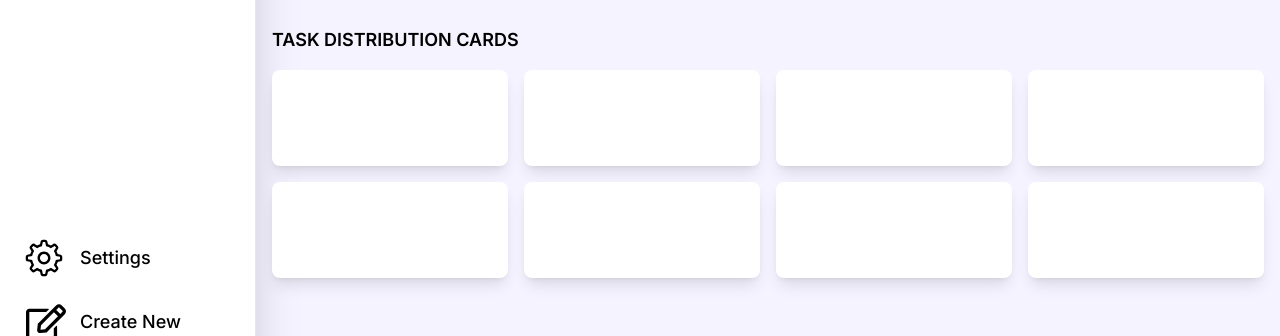
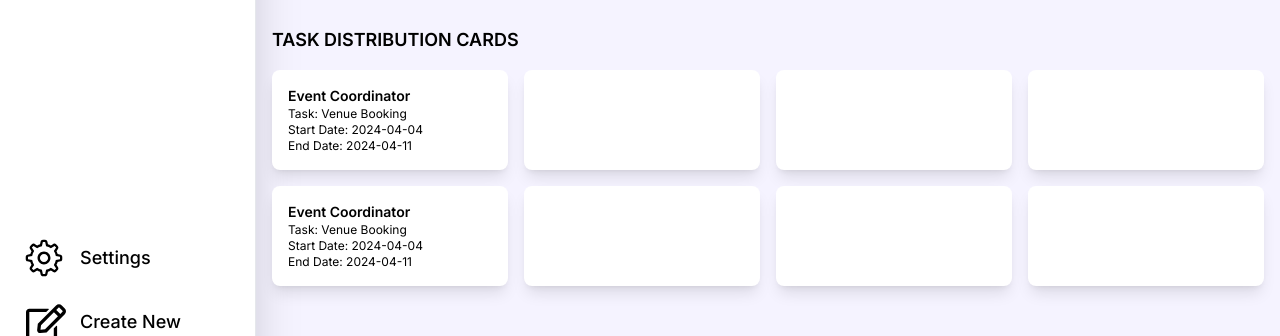
Before and after one commit to BonarSs/ProScheduler, a Next.js app in the folder frontend/: page /dashboard in a window 1280 px wide. Shown: the part 434-770 px from the top of the page. Built offline with nearby package versions, Linux system fonts and the light colour scheme; no server answers.

Commit message:
content of task

```diff
--- a/frontend/src/app/dashboard/page.js
+++ b/frontend/src/app/dashboard/page.js
@@ -26,7 +26,7 @@ export default function Dashboard() {
       <Navbar />
       <div className="flex flex-1 mt-16 overflow-hidden"> {/* Tambahkan margin-top untuk memberi ruang di bawah navbar */}
         <SideBar loadProject={loadDataProject} />
-        <main className="flex-1 p-4 overflow-auto ">
+        <main className="flex-1 p-4 overflow-auto">
           <div className="flex justify-between items-center mb-4">
             <select className="border p-2 rounded">
               <option>Sprint 1</option>
@@ -47,23 +47,22 @@ export default function Dashboard() {
             <div className="flex flex-col space-y-2">
               <div className="flex items-center space-x-2 bg-white p-2 rounded-full shadow">
                 <div className="w-9 h-9 bg-purple-500 rounded-full"></div>
-                {/* Hidden text */}
               </div>
               <div className="flex items-center space-x-2 bg-white p-2 rounded-full shadow">
                 <div className="w-9 h-9 bg-blue-500 rounded-full"></div>
-                <span className="text-sm font-semibold opacity-0">UI/UX Designer 1</span> {/* Hidden text */}
+                <span className="text-sm font-semibold opacity-0">UI/UX Designer 1</span>
               </div>
               <div className="flex items-center space-x-2 bg-white p-2 rounded-full shadow">
                 <div className="w-9 h-9 bg-pink-500 rounded-full"></div>
-                <span className="text-sm font-semibold opacity-0">Front end Programmer</span> {/* Hidden text */}
+                <span className="text-sm font-semibold opacity-0">Front end Programmer</span>
               </div>
               <div className="flex items-center space-x-2 bg-white p-2 rounded-full shadow">
                 <div className="w-9 h-9 bg-cyan-500 rounded-full"></div>
-                <span className="text-sm font-semibold opacity-0">UI/UX Designer 2</span> {/* Hidden text */}
+                <span className="text-sm font-semibold opacity-0">UI/UX Designer 2</span>
               </div>
               <div className="flex items-center space-x-2 bg-white p-2 rounded-full shadow">
                 <div className="w-9 h-9 bg-purple-300 rounded-full"></div>
-                <span className="text-sm font-semibold opacity-0">Back end Programmer</span> {/* Hidden text */}
+                <span className="text-sm font-semibold opacity-0">Back end Programmer</span>
               </div>
             </div>
             <div className="flex-1">
@@ -80,22 +79,24 @@ export default function Dashboard() {
           <div className="mb-4 mt-2">
             <div className="text-lg font-semibold mb-4">TASK DISTRIBUTION CARDS</div>
             <div className="grid grid-cols-4 gap-4">
-              <div className="bg-white rounded-lg shadow-lg p-12">
+              <div className="bg-white rounded-lg shadow-lg p-4">
+                <div className="text-sm font-semibold">Event Coordinator</div>
+                <div className="text-xs">Task: Venue Booking</div>
+                <div className="text-xs">Start Date: 2024-04-04</div>
+                <div className="text-xs">End Date: 2024-04-11</div>
               </div>
-              <div className="bg-white rounded-lg shadow-lg p-12">
+              <div className="bg-white rounded-lg shadow-lg p-4"></div>
+              <div className="bg-white rounded-lg shadow-lg p-4"></div>
+              <div className="bg-white rounded-lg shadow-lg p-4"></div>
+              <div className="bg-white rounded-lg shadow-lg p-4">
+                <div className="text-sm font-semibold">Event Coordinator</div>
+                <div className="text-xs">Task: Venue Booking</div>
+                <div className="text-xs">Start Date: 2024-04-04</div>
+                <div className="text-xs">End Date: 2024-04-11</div>
               </div>
-              <div className="bg-white rounded-lg shadow-lg p-12">
-              </div>
-              <div className="bg-white rounded-lg shadow-lg p-12">
-              </div>
-              <div className="bg-white rounded-lg shadow-lg p-12">
-              </div>
-              <div className="bg-white rounded-lg shadow-lg p-12">
-              </div>
-              <div className="bg-white rounded-lg shadow-lg p-12">
-              </div>
-              <div className="bg-white rounded-lg shadow-lg p-12">
-              </div>
+              <div className="bg-white rounded-lg shadow-lg p-4"></div>
+              <div className="bg-white rounded-lg shadow-lg p-4"></div>
+              <div className="bg-white rounded-lg shadow-lg p-4"></div>
             </div>
           </div>
         </main>
```
